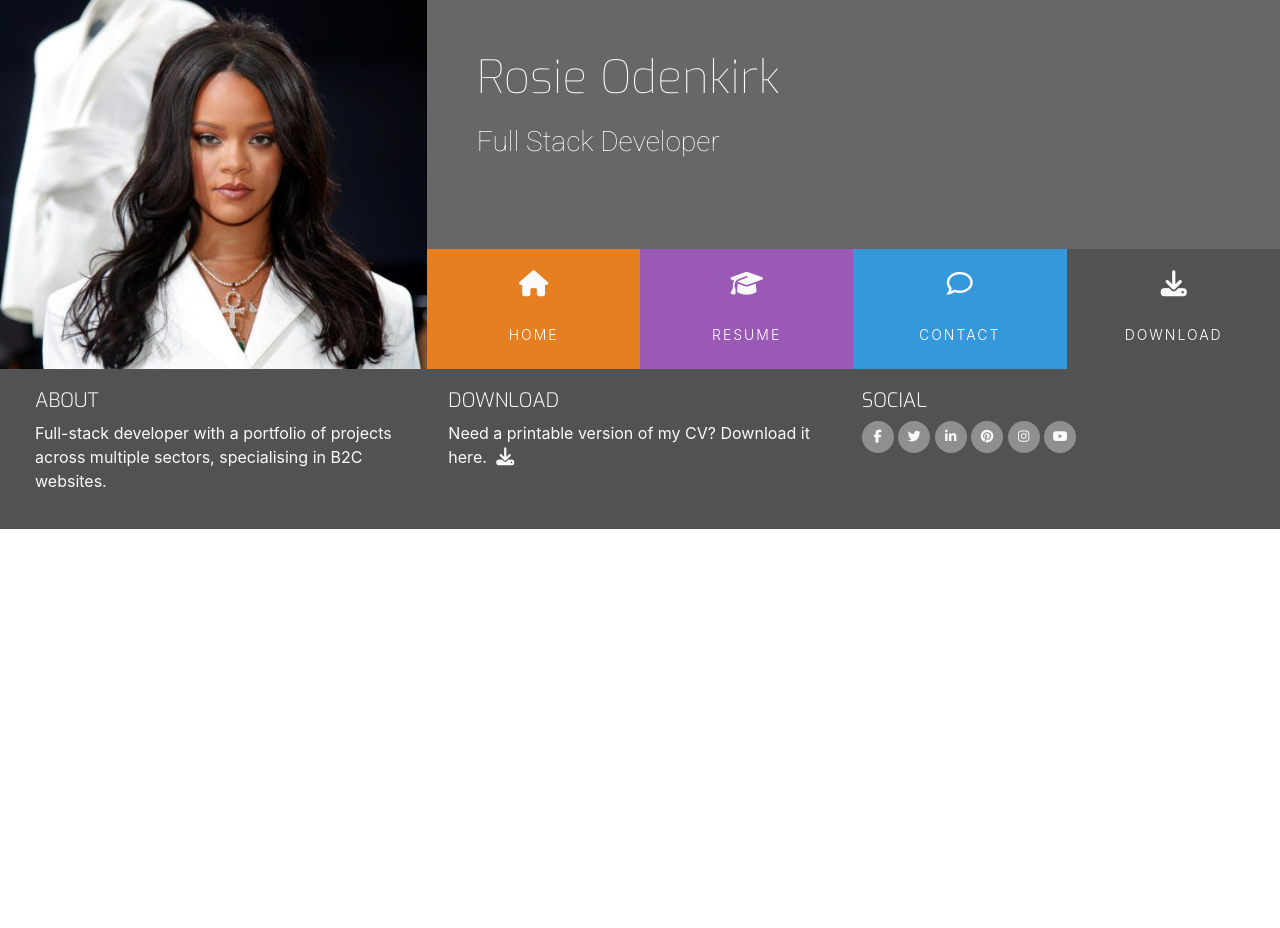
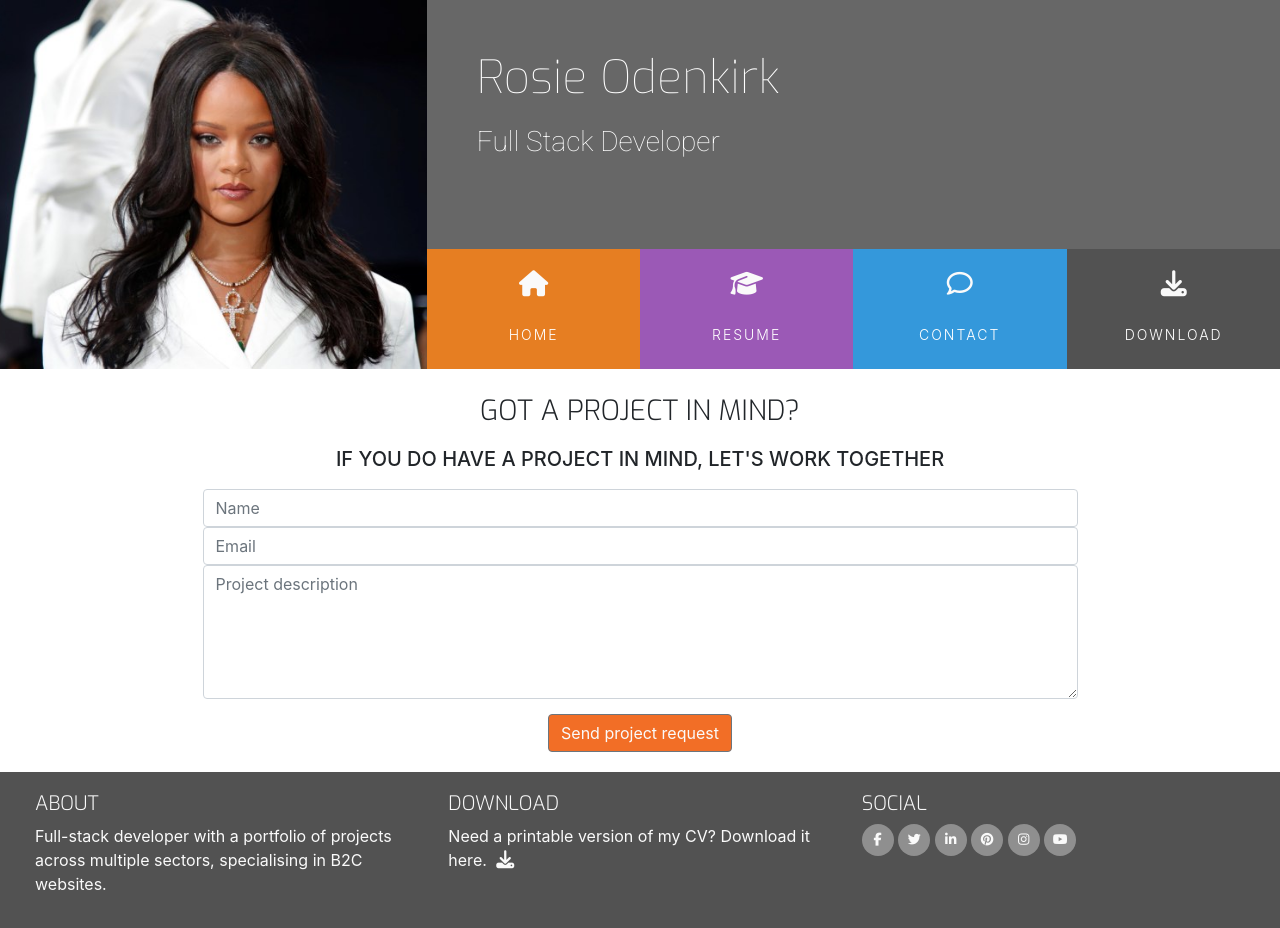
Before and after one commit to Jade-ux/UCD_resume, a plain HTML site: page contact.html in a window 1280 px wide. Before the commit the page ends 800 px from the top, so only its background shows below. Drawn offline with nearby package versions, Linux system fonts and the light colour scheme.

```diff
--- a/assets/css/style.css
+++ b/assets/css/style.css
@@ -28,6 +28,10 @@
 
 .bg-color-work-history {
   background-color: #9b59b6;
+}
+
+.bg-color-contact {
+  background-colour: #fff;
 }
 
 /*----------------------------------Special paddings, margins, headings*/
@@ -225,7 +229,7 @@ footer {
 
 .three-reasons-icon {
   font-size: 26px;
-    color: #e67e22
+  color: #e67e22;
 }
 
 .three-reasons-heading {
@@ -255,7 +259,7 @@ footer {
   width: 30%;
   margin-right: 21px;
   padding-top: 2px;
-    vertical-align:top;
+  vertical-align: top;
 }
 
 .personal-info-item .key p {
@@ -278,10 +282,10 @@ footer {
 .progress-type {
   position: absolute;
   left: 0px;
-    font-weight:400;
+  font-weight: 400;
   padding: 3px 30px 2px 10px;
   color: #fafafa;
-    background-color: rgba(25,25,25,0.2);
+  background-color: rgba(25, 25, 25, 0.2);
 }
 .progress-section {
   margin: 40px 20px;
@@ -327,10 +331,41 @@ footer {
   position: absolute;
   left: -6px;
   border-radius: 12px;
-    content: ' ';
+  content: " ";
   background: #fafafa;
 }
 
 .history-items {
   margin-bottom: 30px;
 }
+
+/*----------------------------------Contact form*/
+
+.contact-heading {
+  font-family: "Exo", sans-serif;
+  font-weight: 300;
+  margin-top: 25px;
+  margin-bottom: 20px;
+}
+
+.center-form {
+  padding-top: 10px;
+  margin: 0 auto;
+  max-width: 70%;
+}
+
+button[type="submit"] {
+  margin-top: 15px;
+  margin-bottom: 20px;
+  color: #fafafa;
+  background-color: #f26e26;
+}
+
+/*----------------------------------Media queries*/
+
+@media (min-width: 922px) {
+  padding-top: 30px;
+  min-height: 240px;
+  margin: 0 auto;
+  max-width: 50%;
+}
--- a/contact.html
+++ b/contact.html
@@ -39,7 +39,7 @@
                 <li
                   class="col-6 col-sm-3 list-inline-item ui-menu-color-home menuitem"
                 >
-                  <a href="#" class="hvr-sweep-to-bottom"
+                  <a href="/index.html" class="hvr-sweep-to-bottom"
                     ><i class="fa fa-home" aria-hidden="true"></i
                     ><span>Home</span></a
                   >
@@ -47,7 +47,7 @@
                 <li
                   class="col-6 col-sm-3 list-inline-item ui-menu-color-resume menuitem"
                 >
-                  <a href="#" class="hvr-sweep-to-bottom"
+                  <a href="/resume.html" class="hvr-sweep-to-bottom"
                     ><i class="fa fa-graduation-cap" aria-hidden="true"></i
                     ><span>Resume</span></a
                   >
@@ -55,7 +55,7 @@
                 <li
                   class="col-6 col-sm-3 list-inline-item ui-menu-color-contact menuitem"
                 >
-                  <a href="#" class="hvr-sweep-to-bottom"
+                  <a href="/contact.html" class="hvr-sweep-to-bottom"
                     ><i class="fa fa-comment-o" aria-hidden="true"></i
                     ><span>Contact</span></a
                   >
@@ -63,7 +63,7 @@
                 <li
                   class="col-6 col-sm-3 list-inline-item ui-menu-color-download menuitem"
                 >
-                  <a href="#" class="hvr-sweep-to-bottom"
+                  <a href="assets/CV/dummy.pdf" target="_blank" class="hvr-sweep-to-bottom"
                     ><i class="fa fa-download" aria-hidden="true"></i
                     ><span>Download</span></a
                   >
@@ -74,7 +74,27 @@
         </div>
       </div>
     </header>
-    <section></section>
+    <section class="container-fluid">
+    <div class="row bg-color-contact">
+    <div class="col">
+    <h3 class="contact-heading uppercase text-center">Got a project in mind?</h3>
+    <h5 class="uppercase text-center">If you do have a project in mind, let's work together</h5>
+    <div class="center-form">
+        <form action="">
+        <input type="text" name="name" id="fullname" class="form-control" placeholder="Name" required/>
+         <input type="email" name="email" id="emailaddress" class="form-control" placeholder="Email" required/>
+        <textarea rows="5" name="project-summary" id="prohect-summary" class="form-control" placeholder="Project description" required></textarea>
+        <div class="form-row text-center">
+            <div class="col">
+            <button type="submit" class="btn btn-secondary">Send project request</button>
+            </div>
+        </div>
+        </form>
+    </div>
+
+    </div>
+    </div>
+    </section>
     <footer class="container-fluid">
       <div id="footer-details" class="row">
         <div class="col-sm-4">
@@ -88,7 +108,7 @@
           <h5 class="uppercase general-sub">Download</h5>
           <p class="inline-block">
             Need a printable version of my CV? Download it here.
-            <a href="#" target="_blank" class="cv-pdf">
+            <a href="assets/CV/dummy.pdf" target="_blank" class="cv-pdf">
               <i class="fa fa-download" aria-hidden="true"></i>
               <!--This span will not be displayed, it is for screen readers only because there is nothing else here to let them know this is for downloading-->
               <span class="sr-only">Download link</span>
```
Also changed, not shown: index.html (+4 -4 lines), resume.html (+10 -5 lines), 1 other file. Lines whose indentation alone changed are shown as unchanged.
